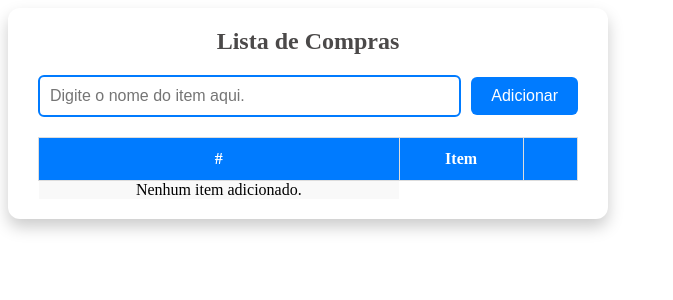
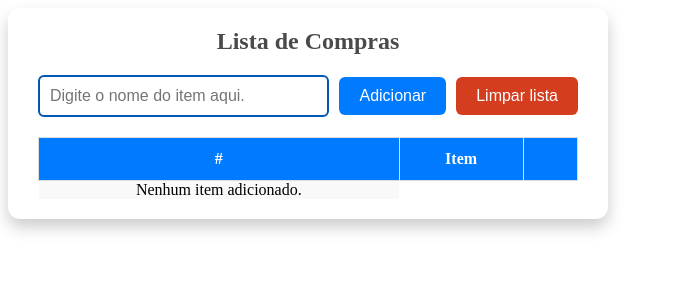
Before and after one commit to LcMartendal/curso-angular-19, an Angular app in the folder conceitos-basicos/: page / in a window 1280 px wide. Shown: the top 300 px of the page, without its empty margins (0-673 px from the left). Built offline with nearby package versions, Linux system fonts and the light colour scheme.

Commit message:
add logica do check-box

```diff
--- a/conceitos-basicos/src/app/lista-compras/lista-compras.component.html
+++ b/conceitos-basicos/src/app/lista-compras/lista-compras.component.html
@@ -1,8 +1,10 @@
 <div class="container">
     <h1>Lista de Compras</h1>
     <form #frm="ngForm" class="add-item-form" (ngSubmit)="adicionarItem()">
-        <input type="text" id="item" name="item" [(ngModel)]="item" placeholder="Digite o nome do item aqui.">
+        <input type="text" id="item" name="item" [(ngModel)]="item" placeholder="Digite o nome do item aqui." autofocus>
         <button type="submit">Adicionar</button>
+
+        <button type="button" (click)="limparLista()">Limpar lista</button>
     </form>
 
     <table>
@@ -17,8 +19,12 @@
             @for(elemento of lista; track elemento.id){
                 <tr>
                     <td>{{elemento.id}}</td>
-                    <td>{{elemento.nome}}</td>
-                    <td><input type="checkbox"></td>
+                    <td>
+                        <span [ngClass]="{'item-riscado' : elemento.comprado}"> {{elemento.nome}} </span>
+                    </td>
+                    <td><input type="checkbox"
+                        (click)="riscarItem(elemento)"
+                        [checked]="elemento.comprado"></td>
                 </tr>
             }@empty {
                 <tr colspan="3">
--- a/conceitos-basicos/src/app/lista-compras/lista-compras.component.scss
+++ b/conceitos-basicos/src/app/lista-compras/lista-compras.component.scss
@@ -41,7 +41,7 @@
     border-color: #0056b3;
 }
 
-button {
+button[type="submit"] {
     padding: 10px 20px;
     border: none;
     border-radius: 6px;
@@ -52,8 +52,19 @@
     transition: background 0.3s;
 }
 
-butto:hover {
+button[type="submit"]:hover {
     background-color: #0056b3;
+}
+
+button[type="button"] {
+    padding: 10px 20px;
+    border: none;
+    border-radius: 6px;
+    background-color: #d53d1f;
+    color: #fff;
+    font-size: 16px;
+    cursor: pointer;
+    transition: background 0.3s
 }
 
 table {
@@ -89,3 +100,7 @@
     transform: scale(1.2);
     cursor: pointer;
 }
+
+.item-riscado {
+    text-decoration: line-through;
+}
--- a/conceitos-basicos/src/app/lista-compras/lista-compras.component.ts
+++ b/conceitos-basicos/src/app/lista-compras/lista-compras.component.ts
@@ -25,4 +25,13 @@
 
     console.table(this.lista);
   }
+
+  riscarItem(itemLista: ItemLista){
+    itemLista.comprado = !itemLista.comprado;
+  }
+
+  limparLista(){
+    this.lista = [];
+  }
+
 }
```
